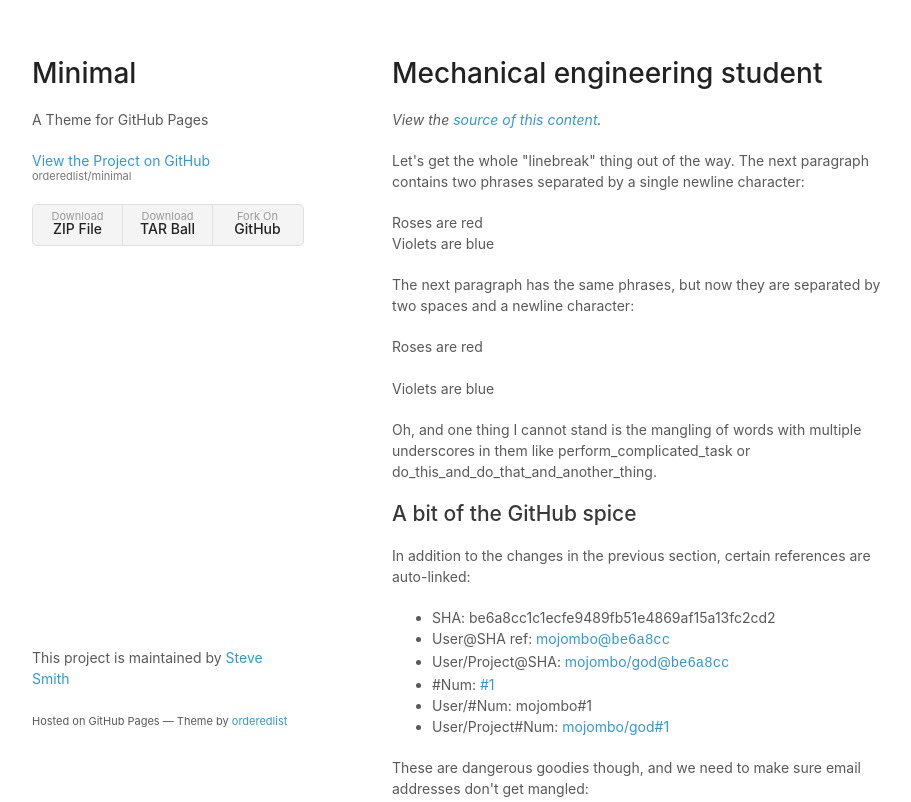
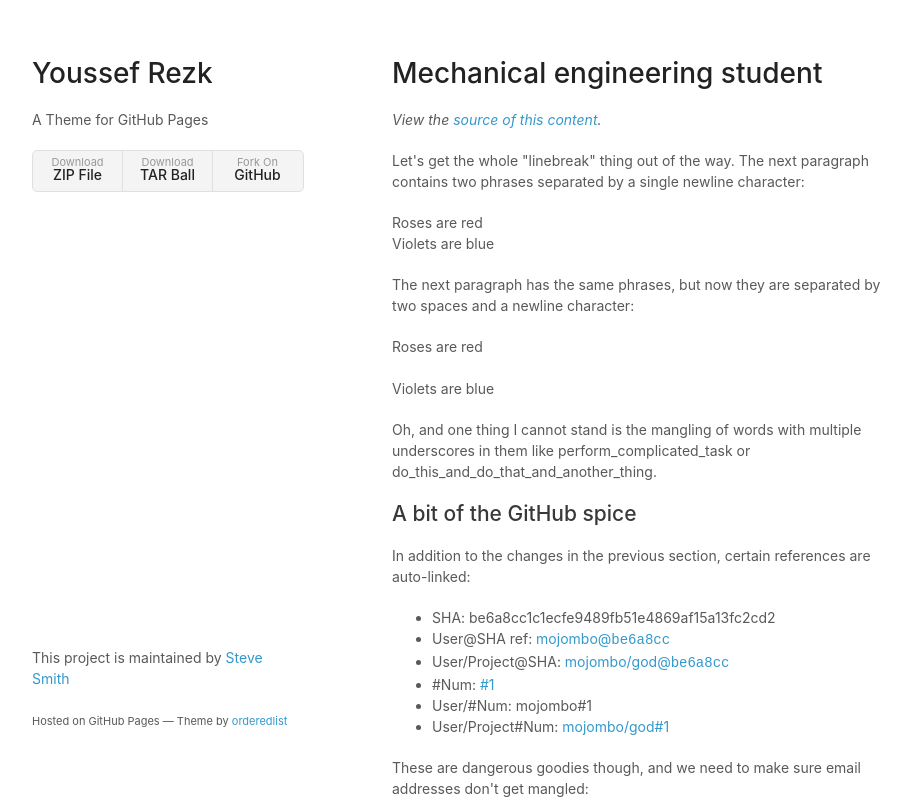
Before and after one commit to usef-rezk/CV, a plain HTML site: page index.html in a window 1280 px wide. Shown: the top 802 px of the page, without its empty margins (178-1089 px from the left). Drawn offline with Linux system fonts and the light colour scheme.

Commit message:
Update index.html

```diff
--- a/index.html
+++ b/index.html
@@ -15,9 +15,8 @@
   <body>
     <div class="wrapper">
       <header>
-        <h1>Minimal</h1>
+        <h1>Youssef Rezk</h1>
         <p>A Theme for GitHub Pages</p>
-        <p class="view"><a href="http://github.com/orderedlist/minimal">View the Project on GitHub <small>orderedlist/minimal</small></a></p>
         <ul>
           <li><a href="https://github.com/orderedlist/minimal/zipball/master">Download <strong>ZIP File</strong></a></li>
           <li><a href="https://github.com/orderedlist/minimal/tarball/master">Download <strong>TAR Ball</strong></a></li>
```
